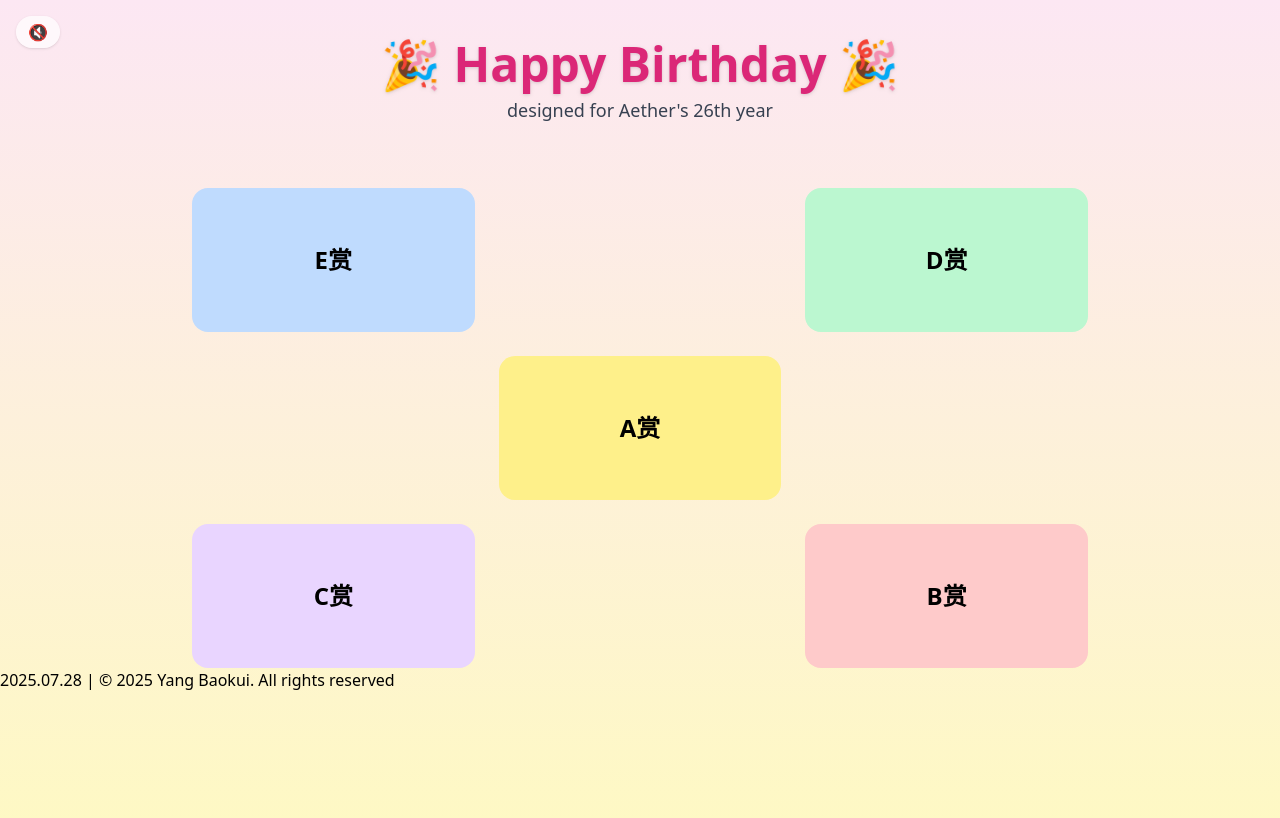
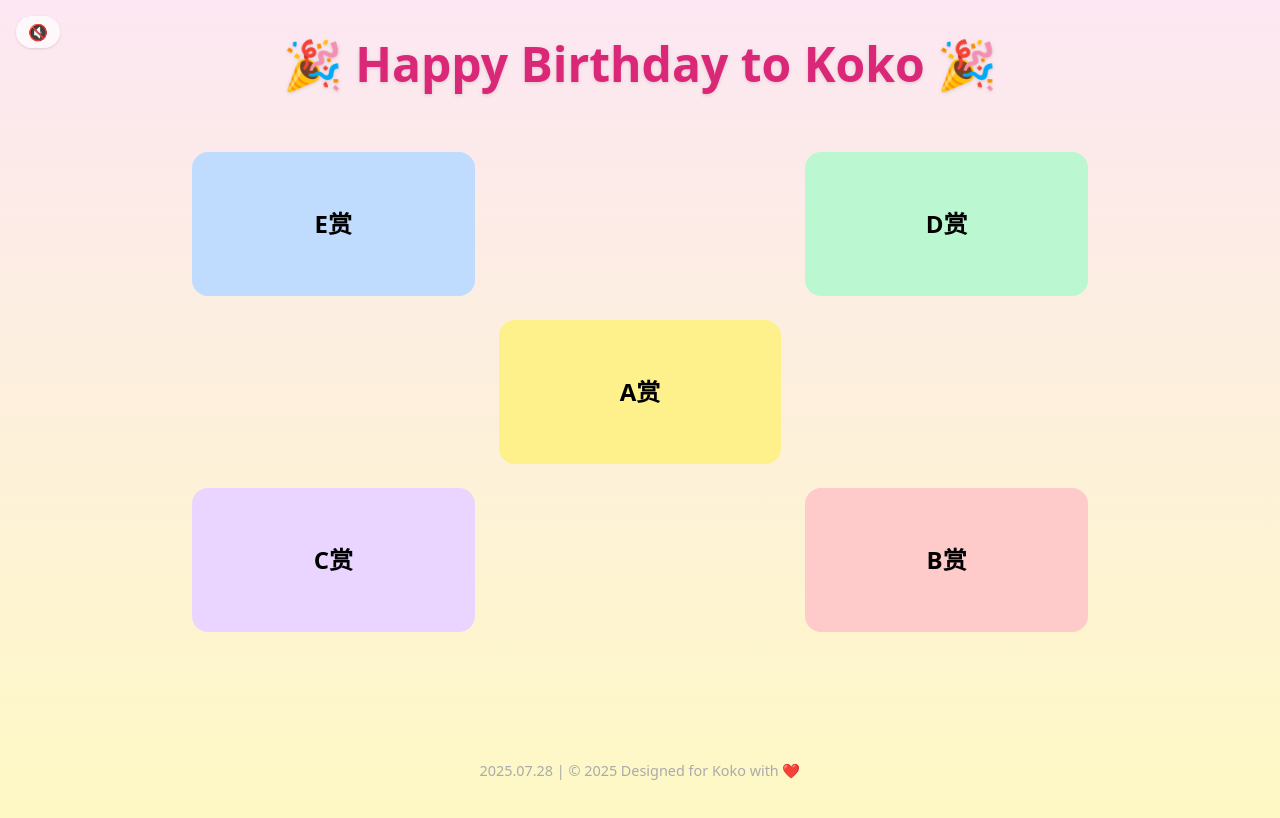
Before and after one commit to YangBK30/Aether_Birthday, a plain HTML site: page index.html in a window 1280 px wide. Drawn offline with nearby package versions, Linux system fonts and the light colour scheme.

Commit message:
minor changes

```diff
--- a/index.html
+++ b/index.html
@@ -29,8 +29,8 @@
 
   <!-- 主标题 -->
   <div class="text-center mt-10">
-    <h1 class="text-5xl font-bold text-pink-600 drop-shadow">🎉 Happy Birthday 🎉</h1>
-    <p class="text-lg text-gray-700 mt-2">designed for Aether's 26th year</p>
+    <h1 class="text-5xl font-bold text-pink-600 drop-shadow">🎉 Happy Birthday to Koko 🎉</h1>
+    <!--<p class="text-lg text-gray-700 mt-2">designed for Aether's 26th year</p> -->
   </div>
 
   <!-- 按钮布局 -->
@@ -56,7 +56,7 @@
 
   <!-- Footer -->
   <footer>
-    <p id="contact">2025.07.28 | © 2025 Yang Baokui. All rights reserved</p>
+    <p id="contact">2025.07.28 | © 2025 Designed for Koko with ❤️</p>
   </footer>
 
 
--- a/style.css
+++ b/style.css
@@ -11,3 +11,11 @@
   color: #999;
   cursor: not-allowed;
 }
+
+/* Footer styles */
+    footer {
+      text-align: center;
+      margin-top: 8rem;
+      color: #aaa;
+      font-size: 0.9rem;
+    }
```
